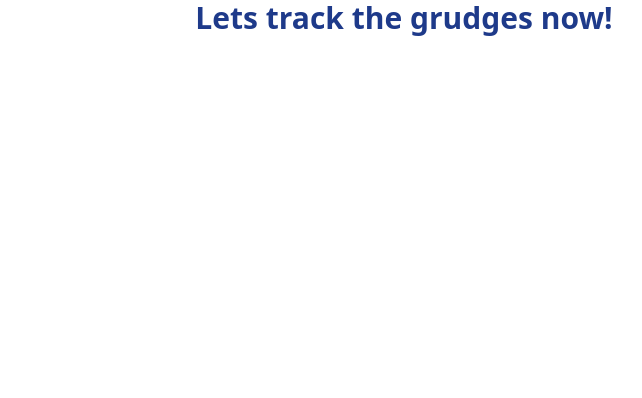
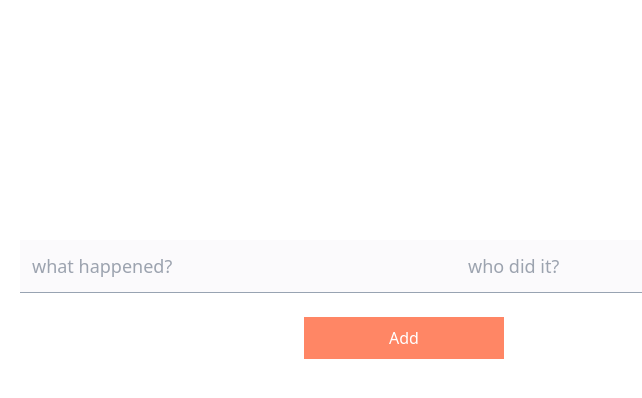
Before and after one commit to chombazm/Grudge-Tracker-MERN, a React (Vite) app in the folder frontend/: page / in a window 1280 px wide. Shown: the top 398 px of the page, without its empty margins (236-878 px from the left). Built offline with nearby package versions, Linux system fonts and the light colour scheme.

Commit message:
🕹Add grudge form

```diff
--- a/frontend/src/App.jsx
+++ b/frontend/src/App.jsx
@@ -1,11 +1,10 @@
 import React from 'react';
+import AddGrudge from './components/Forms/AddGrudge';
 
 function App() {
   return (
-    <div className="flex justify-center">
-      <h1 className="font-bold text-3xl text-blue-900">
-        Lets track the grudges now!
-      </h1>
+    <div className="w-full max-w-screen-md mx-auto">
+      <AddGrudge />
     </div>
   );
 }
--- /dev/null
+++ b/frontend/src/components/Forms/AddGrudge.jsx
@@ -0,0 +1,41 @@
+import React, { useState } from 'react';
+
+function AddGrudge() {
+  const [offense, setOffense] = useState('');
+  const [name, setName] = useState('');
+  const handleSubmit = (e) => {
+    e.preventDefault();
+  };
+  return (
+    <form
+      onSubmit={handleSubmit}
+      className="flex justify-center center flex-col mt-60"
+    >
+      <div className="flex justify-center center border-b p-3 mb-6 border-[#98A3B2] bg-[#FBFAFC]">
+        <input
+          type="text"
+          value={offense}
+          placeholder="what happened?"
+          onChange={(e) => setOffense(e.target.value)}
+          className="flex-auto w-64 outline-none text-lg bg-transparent"
+        />
+        <input
+          type="text"
+          value={name}
+          placeholder="who did it?"
+          onChange={(e) => setName(e.target.value)}
+          className="flex-auto w-32 outline-none text-lg bg-transparent"
+        />
+      </div>
+
+      <button
+        className="mx-auto w-[200px] py-2 px-4 border border-transparent text-base font-medium text-white bg-[#FF8665] hover:bg-[#ef8163] focus:outline-none "
+        type="submit"
+      >
+        Add
+      </button>
+    </form>
+  );
+}
+
+export default AddGrudge;
--- a/frontend/tailwind.config.js
+++ b/frontend/tailwind.config.js
@@ -2,6 +2,7 @@ module.exports = {
   content: ['./src/**/*.{html,jsx, js}'],
   theme: {
     extend: {},
+    fontFamily: {},
   },
   plugins: [],
 };
```
